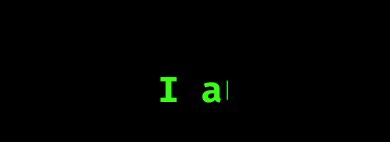
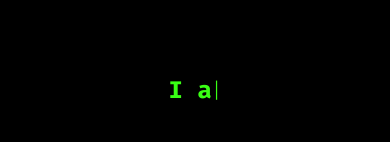
Before and after one commit to theamrendram/theamrendram, a Next.js app: page / in a window 390 px wide. Shown: the part 332-474 px from the top of the page. Built offline with nearby package versions, Linux system fonts and the light colour scheme.

Commit message:
FIX: font issue for typing animation

```diff
--- a/src/components/Typing.tsx
+++ b/src/components/Typing.tsx
@@ -1,4 +1,4 @@
-"use client"
+"use client";
 
 import React, { useEffect, useRef } from "react";
 import Typed from "typed.js";
@@ -30,7 +30,7 @@ const Typing = () => {
   return (
     <>
       <span
-      className="text-4xl md:text-7xl font-bold dark:text-white text-center"
+        className="text-2xl md:text-4xl lg:text-7xl font-bold dark:text-white text-center"
         style={{ whiteSpace: "pre" }}
         ref={el} // Pass the ref to the element
       />
```
